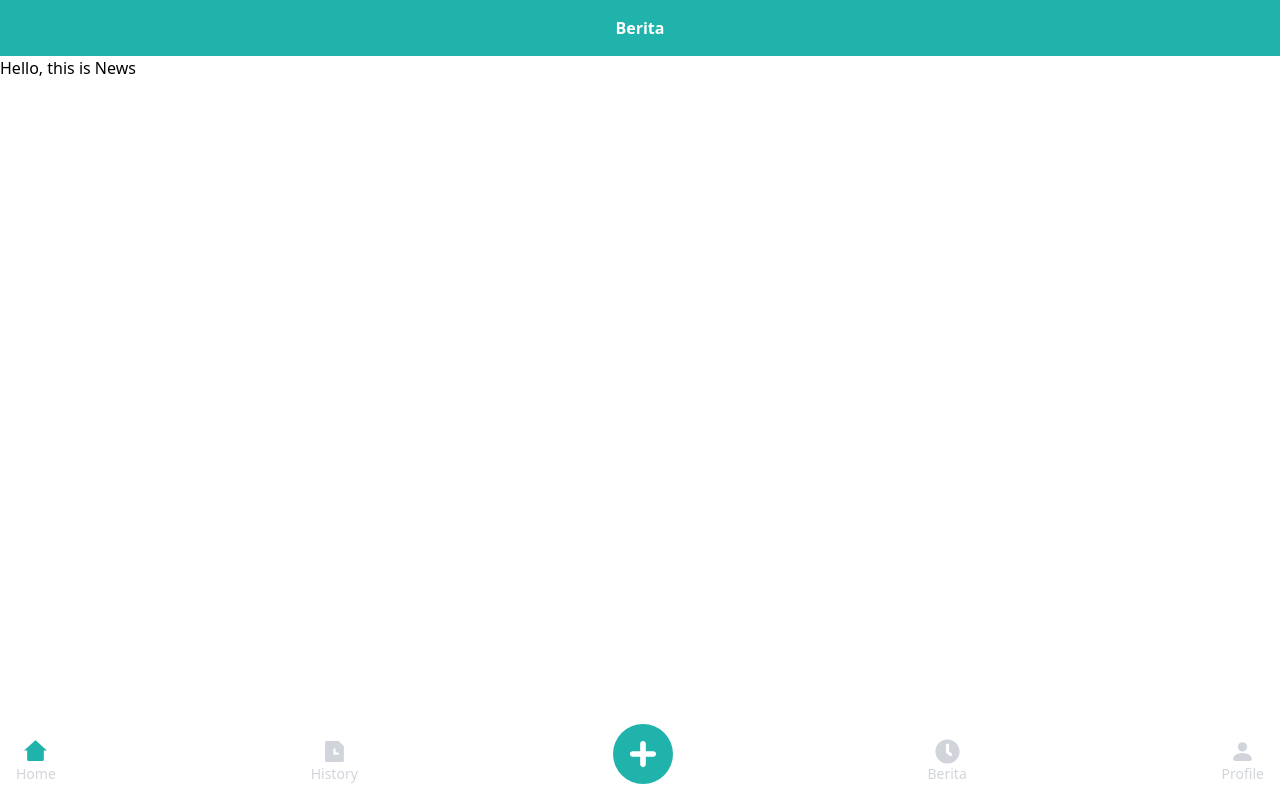
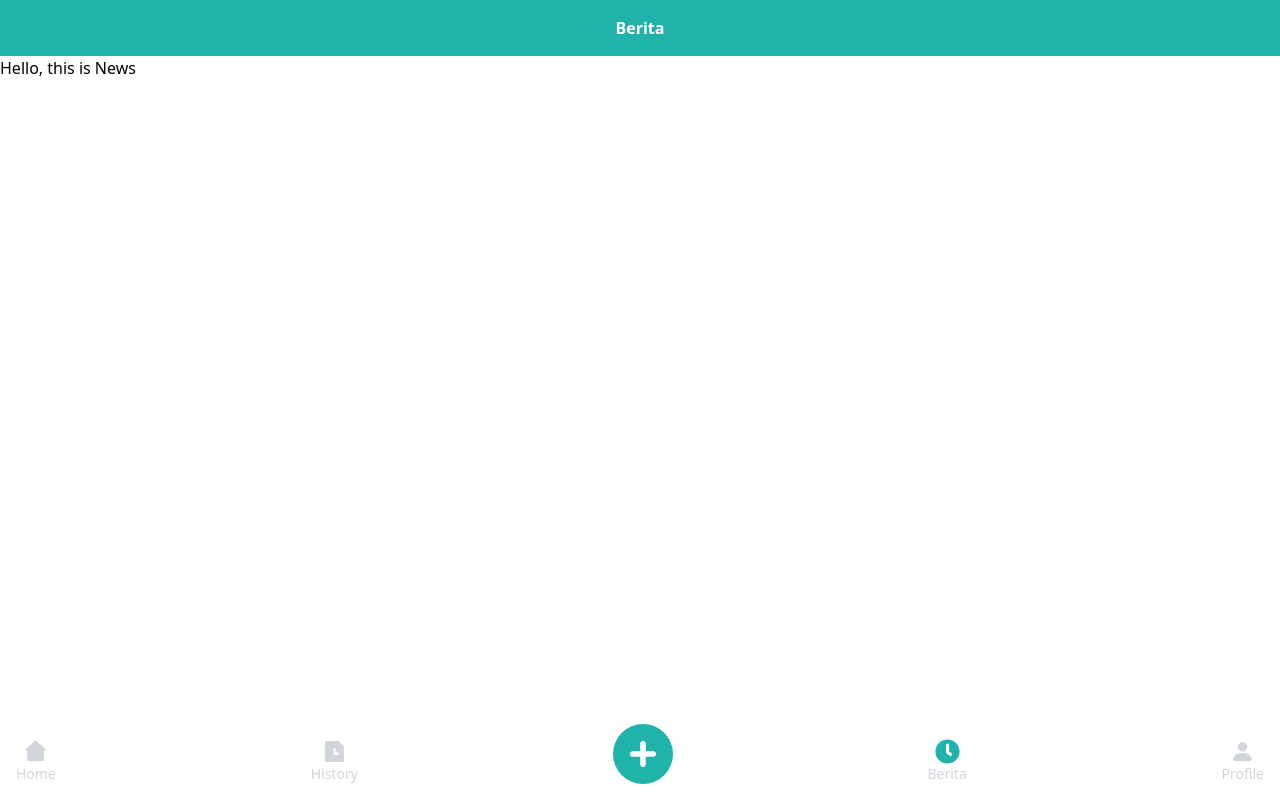
Before and after one commit to fauzanpr/looman-web, a React (Vite) app: page /filantrophy/news in a window 1280 px wide. Built offline with nearby package versions, Linux system fonts and the light colour scheme.

Commit message:
tab active integration href

```diff
--- a/src/app/filantrophy/views/layout.tsx
+++ b/src/app/filantrophy/views/layout.tsx
@@ -17,6 +17,10 @@ function FilantrophyLayout({ children, headerType, headerHref, headerTitle, head
             setTabActive("home");
         } else if (window.location.href.split("/")[4] === "history") {
             setTabActive("history");
+        } else if (window.location.href.split("/")[4] === "news") {
+            setTabActive("news");
+        } else if (window.location.href.split("/")[4] === "profile") {
+            setTabActive("profile");
         }
     }
 
--- a/src/app/global/components/TabBar.tsx
+++ b/src/app/global/components/TabBar.tsx
@@ -24,24 +24,24 @@ function TabBar({ tabActive, setTabActive }: IProps) {
             {isAdd ? <Link to="/filantrophy/donate" className={`bg-primary w-4/5 text-center text-white text-base py-3 px-10 rounded-xl absolute bottom-24 left-1/2 -translate-x-1/2`}>Mulai Donasi</Link> : null}
             <div className="p-4 flex justify-between items-end fixed w-full bottom-0 bg-white">
                 <Link to="/filantrophy" className="flex flex-col justify-center items-center" onClick={() => setTabActive("home")}>
-                    <RiHome2Fill size={iconSize} color={tabActive === "home" ? colorActive : color } />
+                    <RiHome2Fill size={iconSize} color={tabActive === "home" ? colorActive : color} />
                     <p className={`${textSize} ${textColor}`}>Home</p>
                 </Link>
                 <Link to="/filantrophy/history" className="flex flex-col justify-center items-center" onClick={() => setTabActive("history")}>
-                    <RiFileHistoryFill size={25} color={tabActive === "history" ? colorActive : color } />
+                    <RiFileHistoryFill size={25} color={tabActive === "history" ? colorActive : color} />
                     <p className={`${textSize} ${textColor}`}>History</p>
                 </Link>
                 <div className="flex flex-col justify-center items-center">
                     {isAdd ? <FaWindowClose size={60} color={colorActive} onClick={() => setIsAdd(false)} /> : <FaCirclePlus size={60} color={colorActive} onClick={() => setIsAdd(true)} />}
                 </div>
-                <div className="flex flex-col justify-center items-center">
-                    <FaClock size={25} color="#d1d5db" />
+                <Link to="/filantrophy/news" className="flex flex-col justify-center items-center" onClick={() => setTabActive("news")}>
+                    <FaClock size={25} color={tabActive === "news" ? colorActive : color} />
                     <p className={`${textSize} ${textColor}`}>Berita</p>
-                </div>
-                <div className="flex flex-col justify-center items-center">
-                    <BsPersonFill size={25} color="#d1d5db" />
+                </Link>
+                <Link to="/filantrophy/profile" className="flex flex-col justify-center items-center" onClick={() => setTabActive("profile")}>
+                    <BsPersonFill size={25} color={tabActive === "profile" ? colorActive : color} />
                     <p className={`${textSize} ${textColor}`}>Profile</p>
-                </div>
+                </Link>
             </div>
         </>
     )
```
